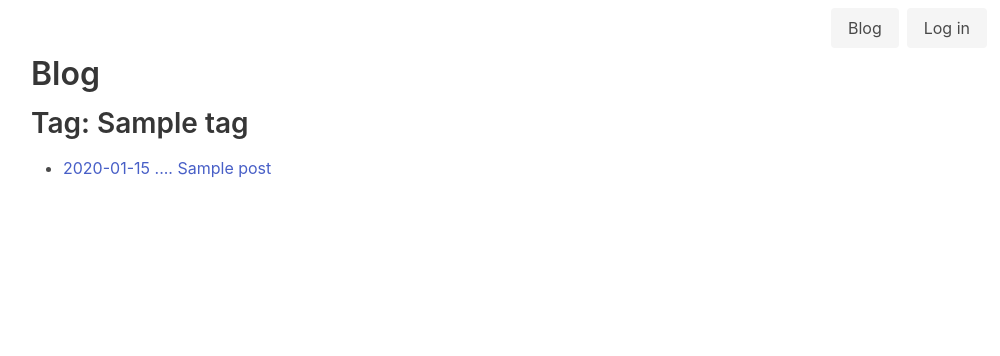
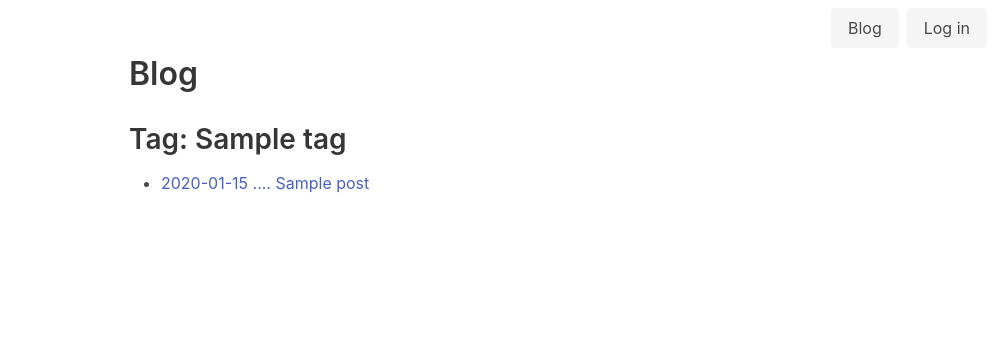
Before and after one commit to julianespinel/website, a Django app: template blog/templates/blog/tag.html in a window 1280 px wide. Shown: the top 356 px of the page, without its empty margins (229-1229 px from the left). Run offline with Django 3.2, Linux system fonts and the light colour scheme; the template is opened without the code that fills it: most values are stand-ins (such as "Sample title", 1, 10 or a date in 2020); data that the repository does not hold is empty; some libraries are stand-ins or nearby versions.

Commit message:
Use half columns only

```diff
--- a/blog/templates/blog/tag.html
+++ b/blog/templates/blog/tag.html
@@ -2,16 +2,9 @@
 
 {% block content %}
 
-<h1>Blog</h1>
+  <h1>Blog</h1>
 
-<div class="columns">
-  <div class="column is-three-quarters">
-    <h2>Tag: {{ tag }}</h2>
-    {% include "./posts.html" %}
-  </div>
-
-  <div class="column">
-  </div>
-</div>
+  <h2>Tag: {{ tag }}</h2>
+  {% include "./posts.html" %}
 
 {% endblock %}
--- a/templates/base.html
+++ b/templates/base.html
@@ -14,12 +14,7 @@
     <section>
       <div class="container content">
         <div class="columns is-centered">
-        {% url 'blog:post' slug=slug as post_details_url %}
-        {% if request.get_full_path == post_details_url %}
           <div class="column is-half">
-        {% else %}
-          <div class="column is-two-thirds">
-        {% endif %}
             {% block content %}
             {% endblock %}
           </div>
```
Also changed, not shown: blog/templates/blog/category.html (+3 -10 lines).
